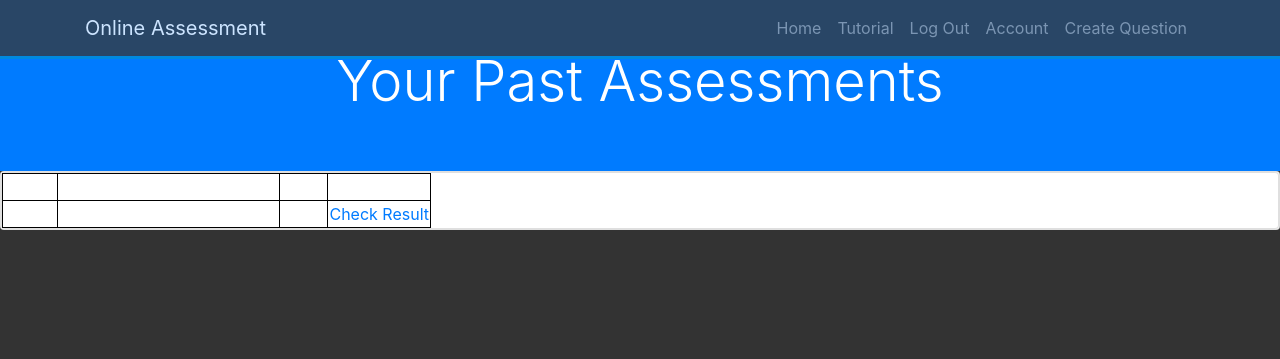
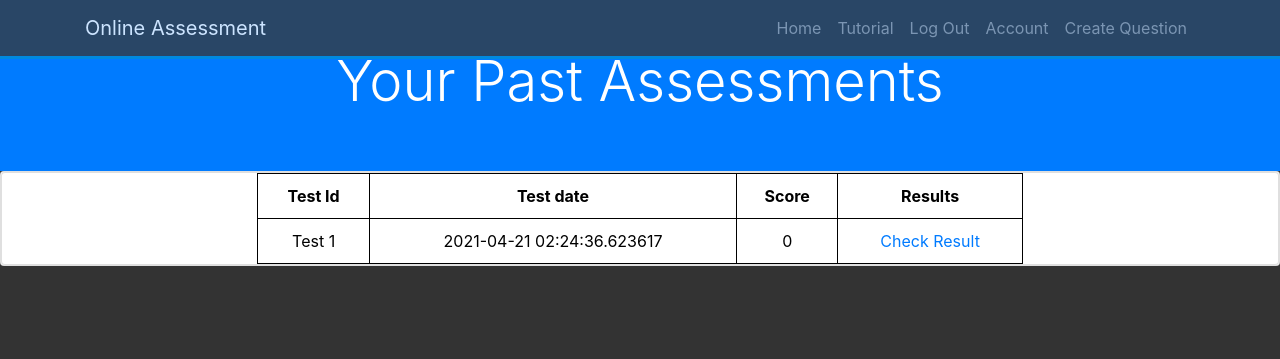
Before and after one commit to Ollie-lee/Agile_Proj2, a Flask app: page /my_results in a window 1280 px wide. Shown: the top 359 px of the page. Run offline with Flask 2, Linux system fonts and the light colour scheme; a user stored in the database is signed in; data comes from the database, SQL or seed files in the repository; some libraries are stand-ins or nearby versions.

Commit message:
style my_result.html

```diff
--- a/OnlineAssessment/static/index.css
+++ b/OnlineAssessment/static/index.css
@@ -55,13 +55,13 @@ pre {
   border-radius: 4px;
 }
 
-pre code {
-  padding: -5px;
-}
-
 table, th, td
 {
     border: 1px solid black;
+}
+
+th, td {
+  padding: 10px;
 }
 
 .test-button {
@@ -94,3 +94,11 @@ table, th, td
   font-style: italic;
   font-size: 30px;
 }
+
+
+.result-table {
+  color:black;
+  width: 60%;
+  margin: auto;
+  text-align: center;
+}
```
